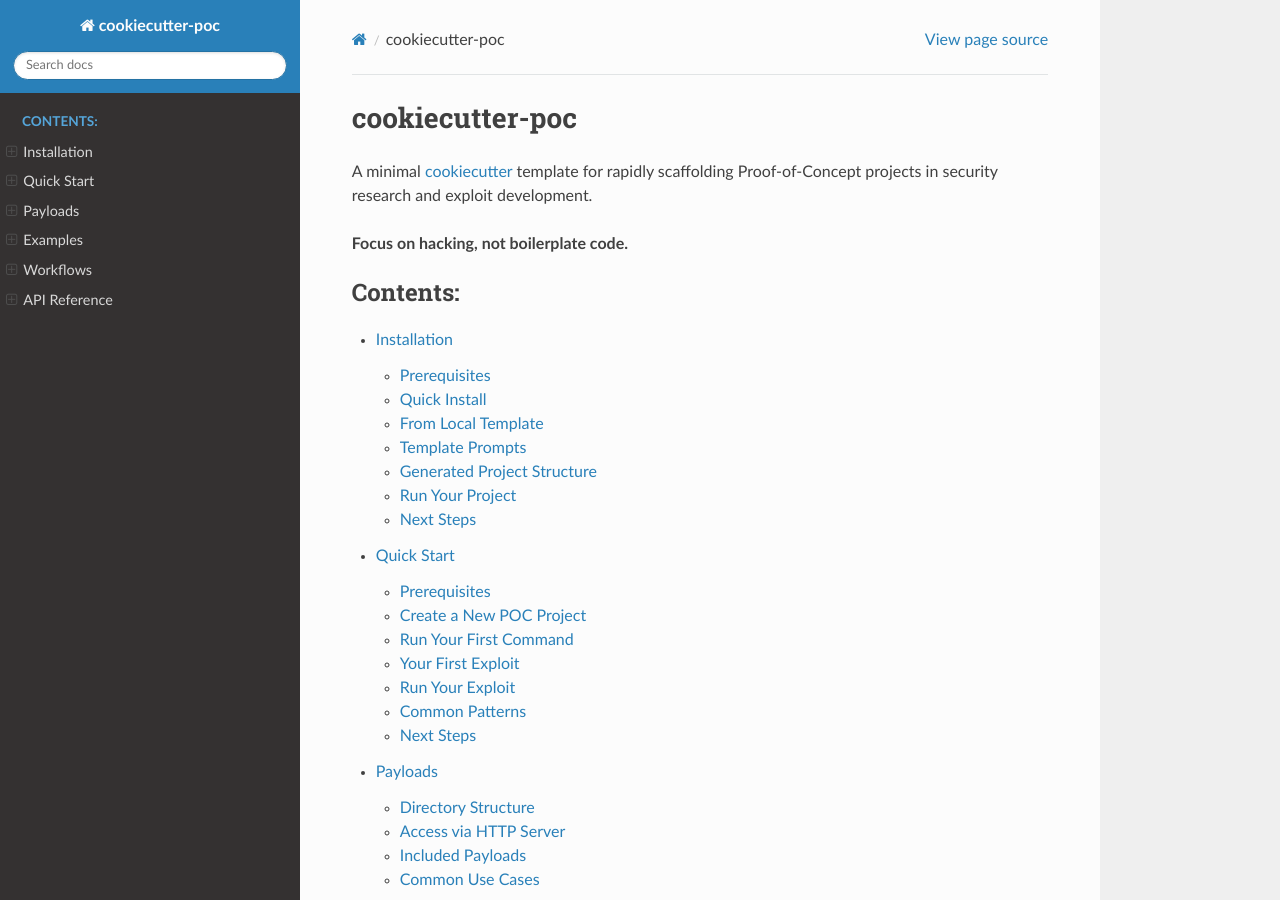
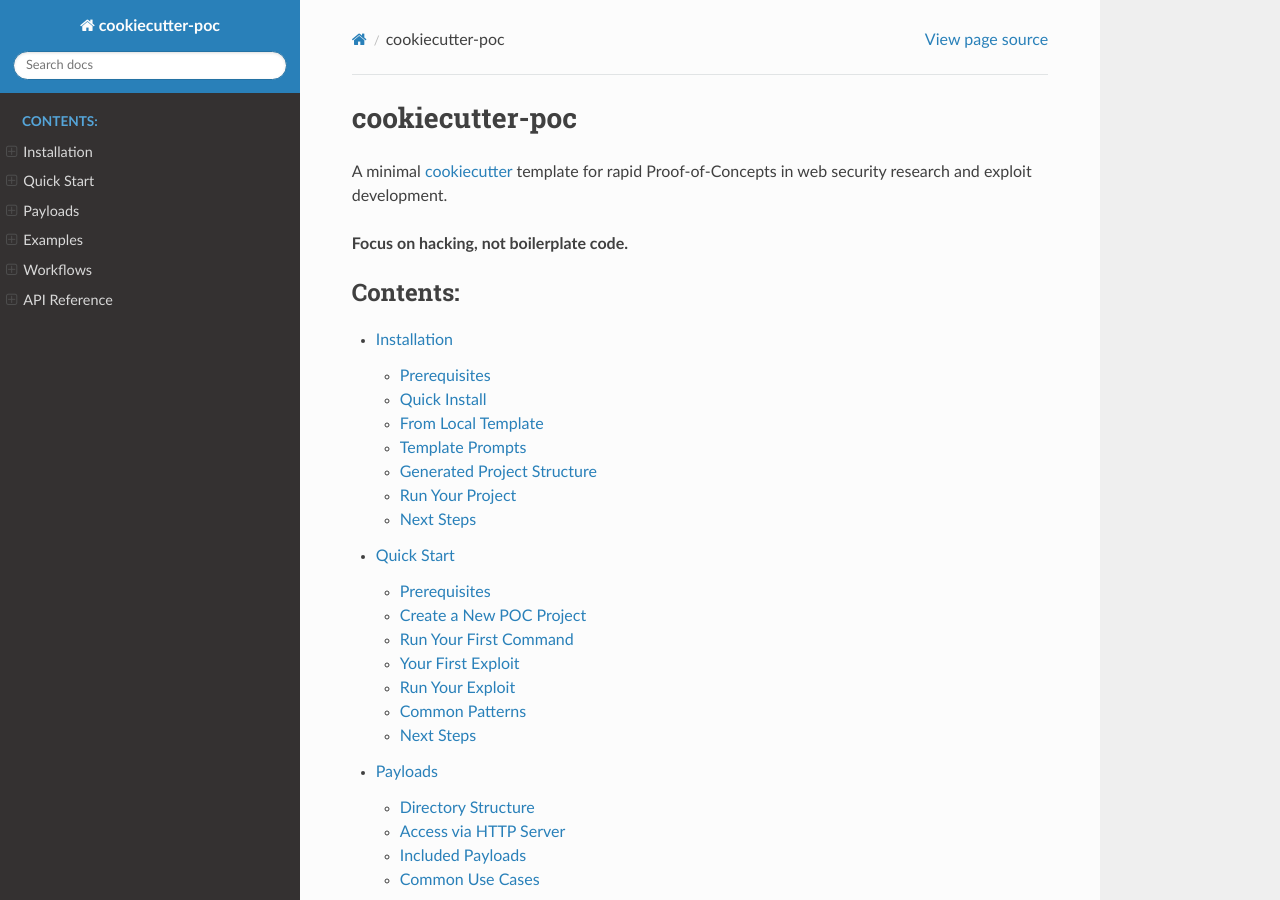
Before and after one commit to kwkeefer/cookiecutter-poc, a Sphinx documentation site: the page built from docs/index.rst, in a window 1280 px wide and 900 px high. Built offline with Sphinx 7.4.7 and the Read the Docs theme 3.1.0, drawn with Linux system fonts in a browser that asks for light colours.

Commit message:
improve intro

```diff
--- a/docs/index.rst
+++ b/docs/index.rst
@@ -1,7 +1,7 @@
 cookiecutter-poc
 ================
 
-A minimal `cookiecutter <https://cookiecutter.readthedocs.io/en/stable/README.html>`_ template for rapidly scaffolding Proof-of-Concept projects in security research and exploit development.
+A minimal `cookiecutter <https://cookiecutter.readthedocs.io/en/stable/README.html>`_ template for rapid Proof-of-Concepts in web security research and exploit development.
 
 **Focus on hacking, not boilerplate code.**
 
```
Also changed, not shown: README.md (+3 -1 lines).
